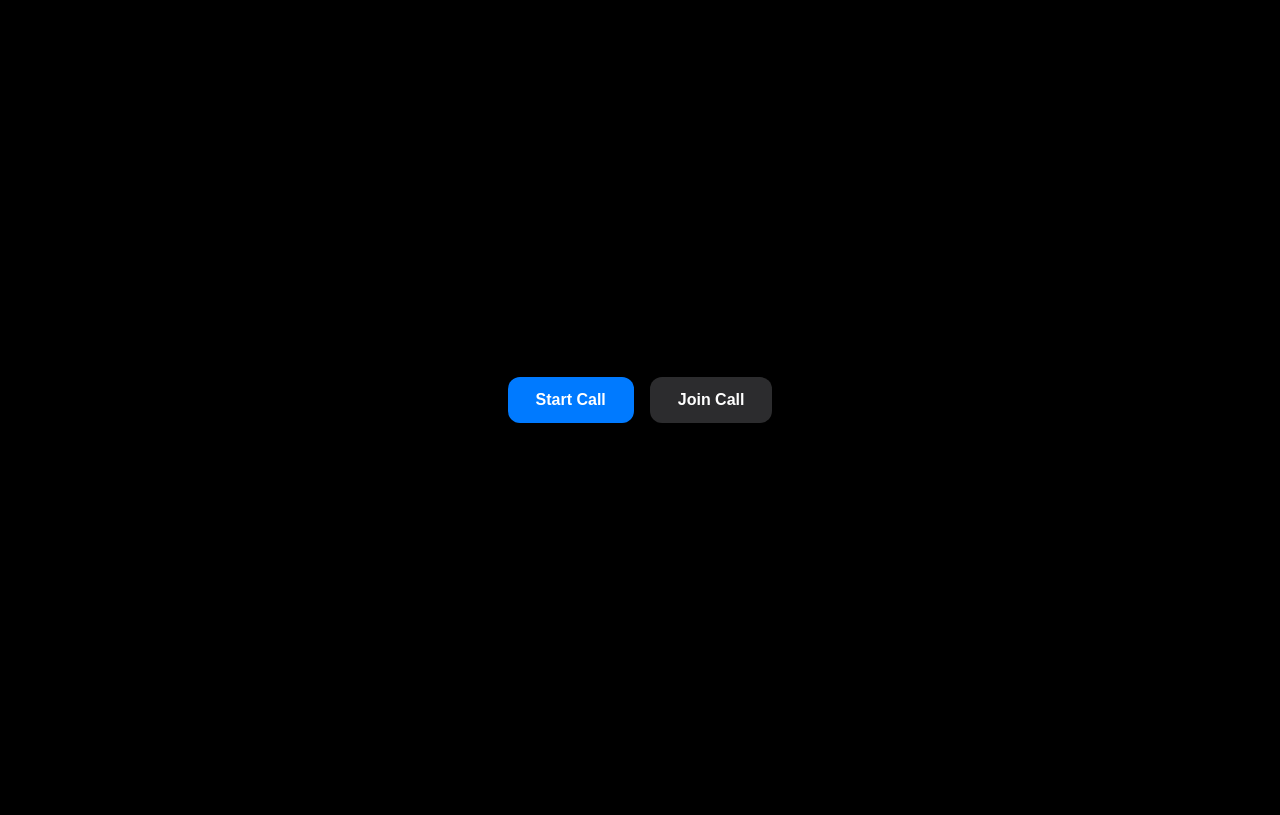
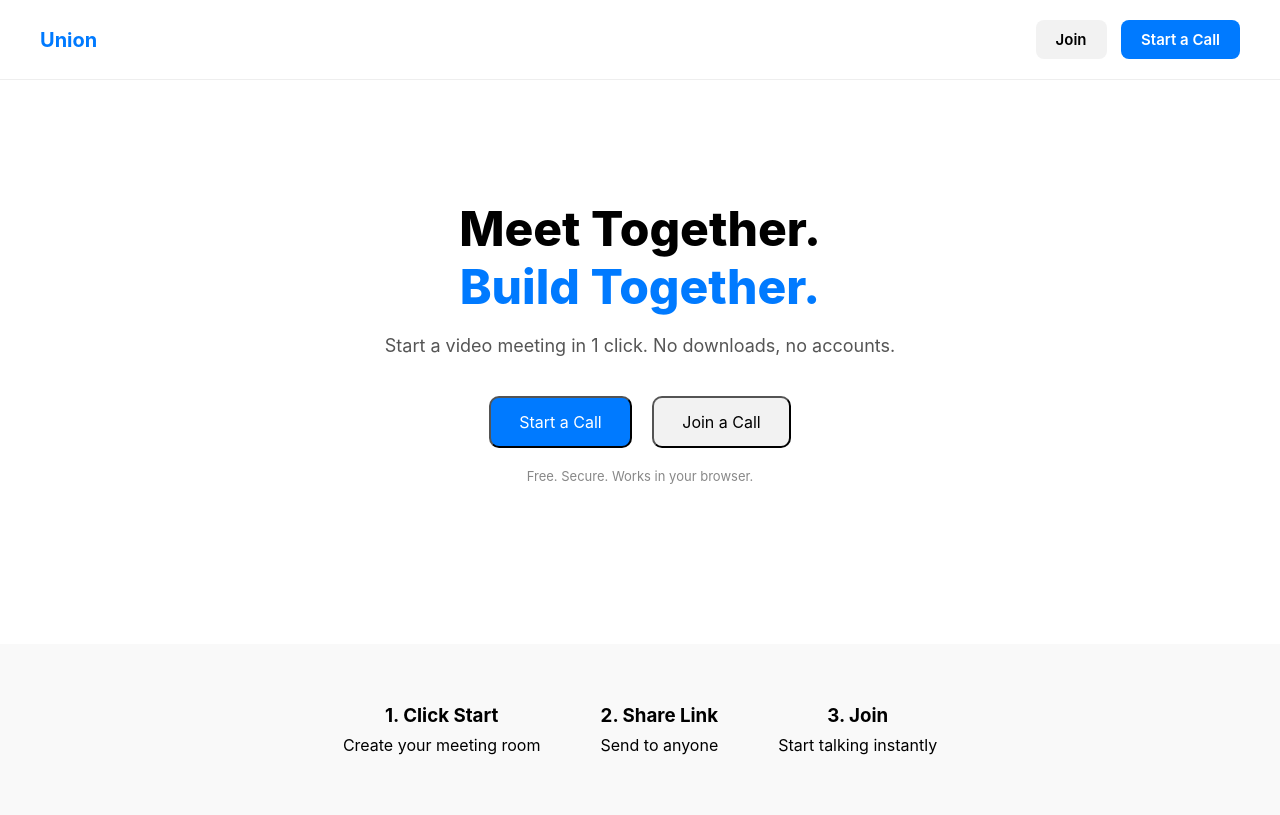
Before and after one commit to solomonenyinnaya14-a11y/Union-, a website: page index.html in a window 1280 px wide. Drawn offline with Linux system fonts and the light colour scheme.

Commit message:
Update index.html

```diff
--- a/index.html
+++ b/index.html
@@ -3,17 +3,47 @@
 <head>
   <meta charset="UTF-8">
   <meta name="viewport" content="width=device-width, initial-scale=1.0">
-  <title>Union</title>
+  <title>Union - Meet Together</title>
   <style>
-    body { background: #000; color: #fff; display: flex; justify-content: center; align-items: center; height: 100vh; margin: 0; font-family: -apple-system, BlinkMacSystemFont, 'Segoe UI', Roboto, sans-serif; }
-   .btn { padding: 14px 28px; border-radius: 12px; border: none; font-size: 16px; font-weight: 600; cursor: pointer; margin: 0 8px; }
-   .btn-start { background: #007AFF; color: white; }
-   .btn-join { background: #2c2c2e; color: white; }
+    * { margin:0; padding:0; box-sizing:border-box; font-family:-apple-system, BlinkMacSystemFont, 'Segoe UI', Roboto, sans-serif; }
+    body { background:#fff; color:#000; }
+    header { display:flex; justify-content:space-between; padding:20px 40px; align-items:center; border-bottom:1px solid #eee; }
+  .logo { font-weight:700; font-size:20px; color:#007AFF; }
+    header nav button { margin-left:10px; padding:10px 20px; border-radius:8px; border:none; font-weight:600; cursor:pointer; font-size:15px; }
+ .btn-primary { background:#007AFF; color:#fff; }
+ .btn-ghost { background:#f2f2f2; color:#000; }
+  .hero { text-align:center; padding:120px 20px; }
+  .hero h1 { font-size:48px; font-weight:800; line-height:1.2; }
+  .hero h1 span { color:#007AFF; }
+  .hero p { margin:20px 0 40px; color:#555; font-size:18px; }
+  .hero button { padding:14px 28px; font-size:16px; border-radius:10px; margin:0 8px; }
+ .steps { display:flex; justify-content:center; gap:60px; padding:60px 20px; background:#f9f9f9; }
+ .step { text-align:center; }
+ .step h3 { margin-bottom:8px; }
   </style>
 </head>
 <body>
-  <button class="btn btn-start" onclick="startCall()">Start Call</button>
-  <button class="btn btn-join" onclick="joinCall()">Join Call</button>
+  <header>
+    <div class="logo">Union</div>
+    <nav>
+      <button class="btn-ghost" onclick="joinCall()">Join</button>
+      <button class="btn-primary" onclick="startCall()">Start a Call</button>
+    </nav>
+  </header>
+
+  <section class="hero">
+    <h1>Meet Together.<br><span>Build Together.</span></h1>
+    <p>Start a video meeting in 1 click. No downloads, no accounts.</p>
+    <button class="btn-primary" onclick="startCall()">Start a Call</button>
+    <button class="btn-ghost" onclick="joinCall()">Join a Call</button>
+    <p style="font-size:13px; color:#888; margin-top:20px;">Free. Secure. Works in your browser.</p>
+  </section>
+
+  <section class="steps">
+    <div class="step"><h3>1. Click Start</h3><p>Create your meeting room</p></div>
+    <div class="step"><h3>2. Share Link</h3><p>Send to anyone</p></div>
+    <div class="step"><h3>3. Join</h3><p>Start talking instantly</p></div>
+  </section>
 
 <script>
 function startCall() {
```
